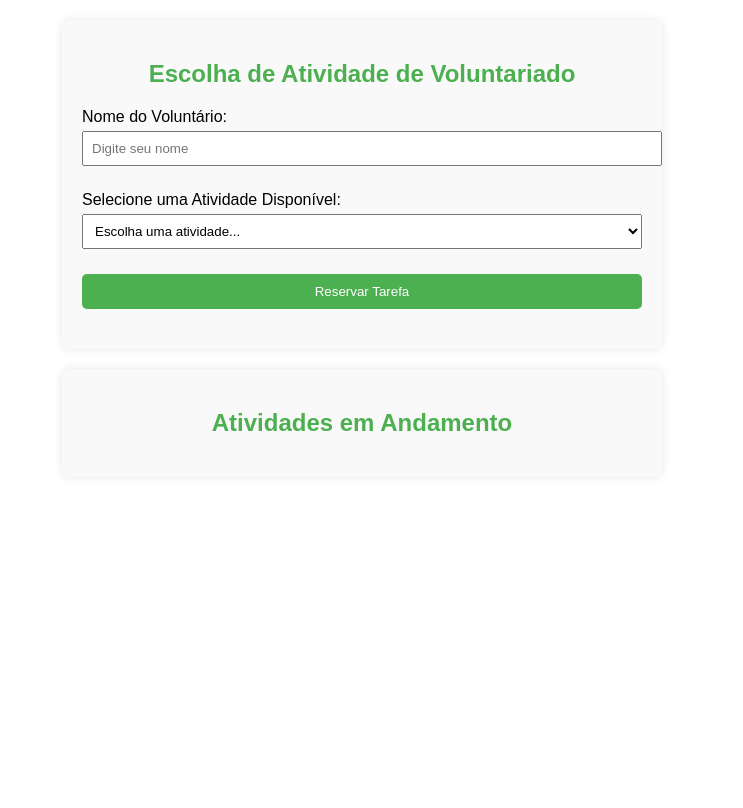
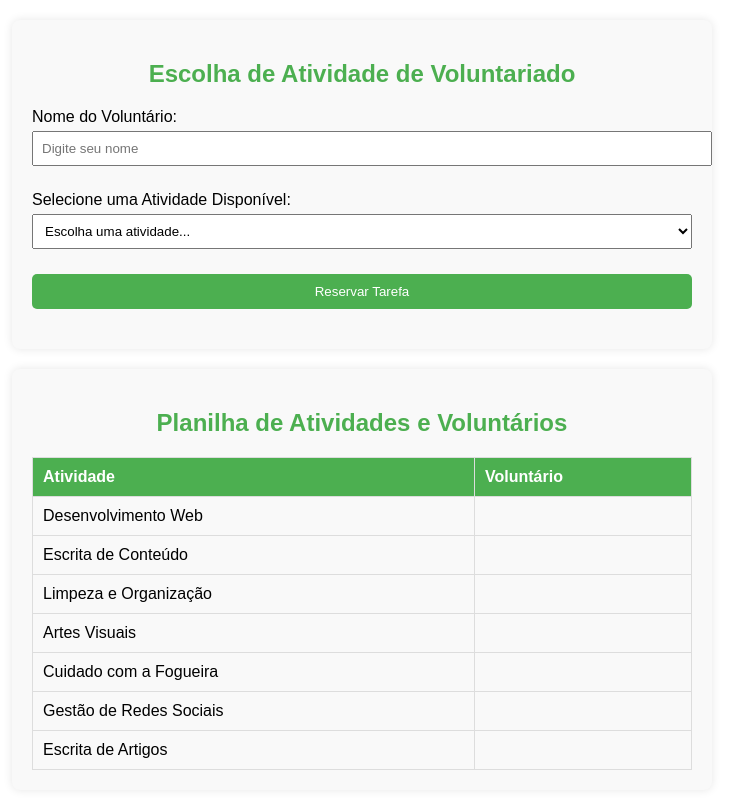
Before and after one commit to clubfullstack/sustencoins, a plain HTML site: page index.html in a window 1280 px wide. Shown: the whole page, without its empty margins (278-1021 px from the left). Drawn offline with Linux system fonts and the light colour scheme.

Commit message:
Update index.html

```diff
--- a/index.html
+++ b/index.html
@@ -6,7 +6,7 @@
     <title>Página de Voluntariado - Ecovila Sustentar</title>
     <style>
         body { font-family: Arial, sans-serif; margin: 20px; }
-        .container { max-width: 600px; margin: auto; }
+        .container { max-width: 700px; margin: auto; }
         .card { background-color: #f9f9f9; padding: 20px; border-radius: 8px; box-shadow: 0 0 10px rgba(0,0,0,0.1); margin-bottom: 20px; }
         h2 { text-align: center; color: #4CAF50; }
         .form-group { margin-bottom: 15px; }
@@ -15,6 +15,9 @@
         button { width: 100%; padding: 10px; background-color: #4CAF50; color: white; border: none; border-radius: 5px; cursor: pointer; }
         button:hover { background-color: #45a049; }
         #atividadeSelecionada { margin-top: 20px; color: #4CAF50; font-weight: bold; }
+        table { width: 100%; border-collapse: collapse; margin-top: 20px; }
+        th, td { border: 1px solid #ddd; padding: 10px; text-align: left; }
+        th { background-color: #4CAF50; color: white; }
     </style>
 </head>
 <body>
@@ -44,8 +47,24 @@
     </div>
 
     <div class="card">
-        <h2>Atividades em Andamento</h2>
-        <ul id="atividadesEmAndamento"></ul>
+        <h2>Planilha de Atividades e Voluntários</h2>
+        <table>
+            <thead>
+                <tr>
+                    <th>Atividade</th>
+                    <th>Voluntário</th>
+                </tr>
+            </thead>
+            <tbody id="planilhaAtividades">
+                <tr><td>Desenvolvimento Web</td><td id="Desenvolvimento Web"></td></tr>
+                <tr><td>Escrita de Conteúdo</td><td id="Escrita de Conteúdo"></td></tr>
+                <tr><td>Limpeza e Organização</td><td id="Limpeza e Organização"></td></tr>
+                <tr><td>Artes Visuais</td><td id="Artes Visuais"></td></tr>
+                <tr><td>Cuidado com a Fogueira</td><td id="Cuidado com a Fogueira"></td></tr>
+                <tr><td>Gestão de Redes Sociais</td><td id="Gestão de Redes Sociais"></td></tr>
+                <tr><td>Escrita de Artigos</td><td id="Escrita de Artigos"></td></tr>
+            </tbody>
+        </table>
     </div>
 </div>
 
@@ -56,16 +75,13 @@
         const listaAtividades = document.getElementById("atividade");
 
         if (nomeVoluntario && atividadeSelecionada) {
+            // Registrar voluntário na planilha
+            document.getElementById(atividadeSelecionada).innerText = nomeVoluntario;
+
             // Mensagem de confirmação de reserva
             document.getElementById("atividadeSelecionada").innerHTML = `A atividade "<b>${atividadeSelecionada}</b>" foi reservada por <b>${nomeVoluntario}</b>!`;
 
-            // Adicionar atividade em andamento
-            const listaEmAndamento = document.getElementById("atividadesEmAndamento");
-            const novaAtividade = document.createElement("li");
-            novaAtividade.innerHTML = `<b>${atividadeSelecionada}</b> - em andamento por ${nomeVoluntario}`;
-            listaEmAndamento.appendChild(novaAtividade);
-
-            // Remover a atividade do dropdown
+            // Remover atividade do dropdown
             for (let i = 0; i < listaAtividades.options.length; i++) {
                 if (listaAtividades.options[i].value === atividadeSelecionada) {
                     listaAtividades.remove(i);
@@ -77,7 +93,7 @@
             document.getElementById("voluntarioNome").value = "";
             document.getElementById("atividade").value = "";
 
-            // Enviar "notificação" de que a tarefa foi reservada
+            // Notificar sobre reserva
             alert(`Notificação: ${nomeVoluntario} começou a trabalhar em "${atividadeSelecionada}".`);
         } else {
             alert("Por favor, preencha todos os campos!");
```
